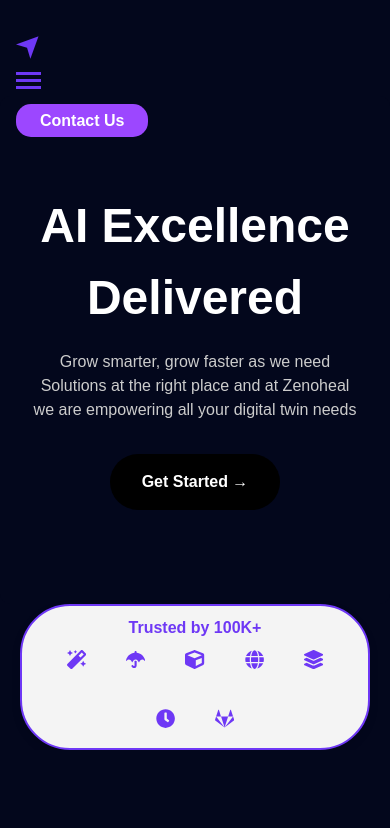
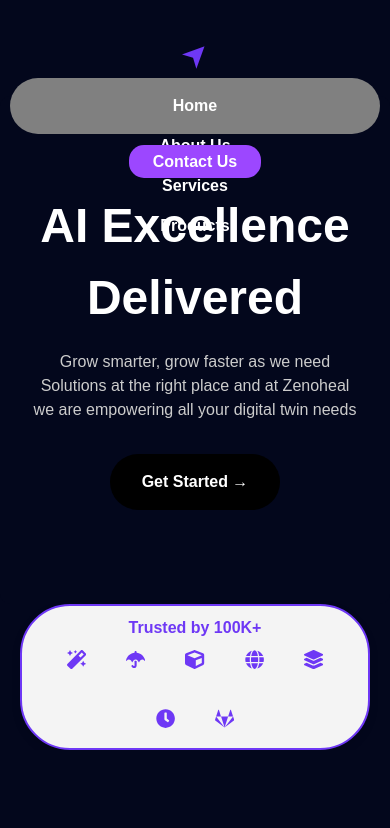
Before and after one commit to ShauryaBist21/Landing-Page, a Next.js app: page / in a window 390 px wide. Shown: the top 828 px of the page. Built offline with nearby package versions, Linux system fonts and the light colour scheme; grey boxes are pictures that could not be loaded.

Commit message:
Update NavBar.module.css

```diff
--- a/src/app/components/NavBar.module.css
+++ b/src/app/components/NavBar.module.css
@@ -1,3 +1,4 @@
+/* Default Navbar Styling */
 .navbar {
   top: 67px;
   display: flex;
@@ -10,6 +11,7 @@
   box-sizing: border-box;
   margin-top: 20px;
   margin-bottom: 20px;
+  background-color: transparent; /* Keep navbar background transparent */
 }
 
 .logo {
@@ -23,7 +25,7 @@
   display: flex;
   justify-content: space-evenly;
   align-items: center;
-  background-color: hsl(0, 0%, 50%); /* Gray background restored */
+  background-color: hsl(0, 0%, 50%); /* Keep gray background for nav links */
   width: 100%;
   max-width: 1250px;
   height: 56px;
@@ -46,7 +48,7 @@
 
 .contactUs a {
   padding: 0.5rem 1.5rem;
-  background-color: #9c47ff;
+  background-color: #9c47ff; /* Purple background for contact button */
   color: white;
   text-decoration: none;
   font-weight: bold;
@@ -62,7 +64,8 @@
 @media (max-width: 768px) {
   .navbar {
     flex-direction: column;
-    align-items: flex-start;
+    align-items: center;
+    padding: 10px;
   }
 
   .navLinks {
@@ -71,32 +74,34 @@
     background-color: hsl(0, 0%, 50%); /* Ensure consistent background for mobile */
     width: 100%;
     padding: 1rem;
+    display: flex; /* Ensure the links are shown */
+    align-items: center; /* Center align the nav items */
+    border-radius: 30px;
   }
 
   .contactUs {
     margin-top: 1rem;
+    text-align: center;
+  }
+
+  /* Hide the hamburger icon on mobile view */
+  .hamburger {
+    display: none; /* Optional: Hide hamburger if the full navbar is shown */
   }
 }
 
 @media (max-width: 480px) {
   .navLinks {
-    display: none;
+    display: flex; /* Force to display all links */
+    flex-direction: column;
+    align-items: center;
   }
 
   .navbar.active .navLinks {
-    display: flex;
+    display: flex; /* Keep nav visible when active */
   }
 
   .hamburger {
-    display: block;
-    cursor: pointer;
-  }
-
-  .hamburger span {
-    display: block;
-    width: 25px;
-    height: 3px;
-    margin: 4px 0;
-    background-color: #6e38f5;
+    display: none; /* Optional: Keep hamburger hidden if we want full navbar */
   }
 }
```
